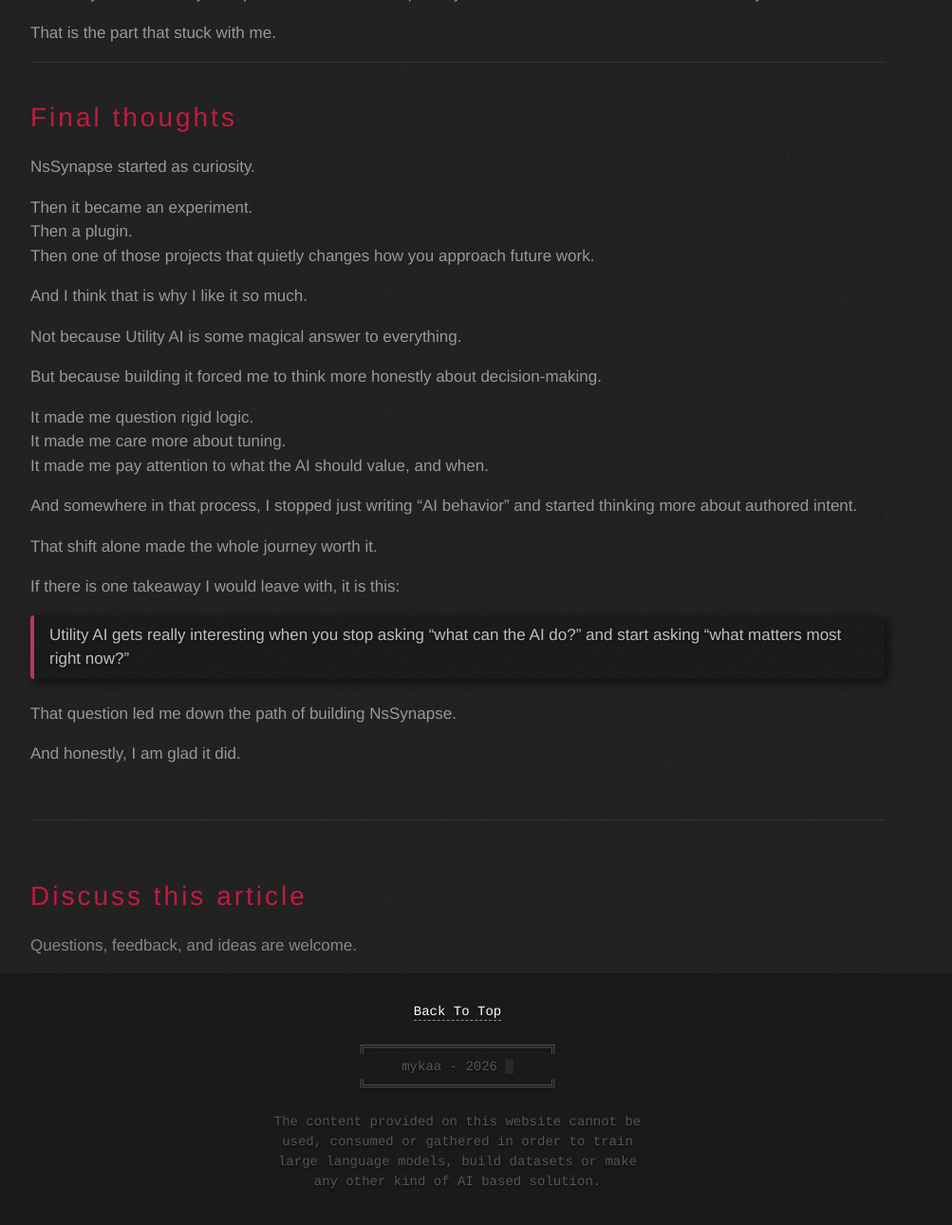
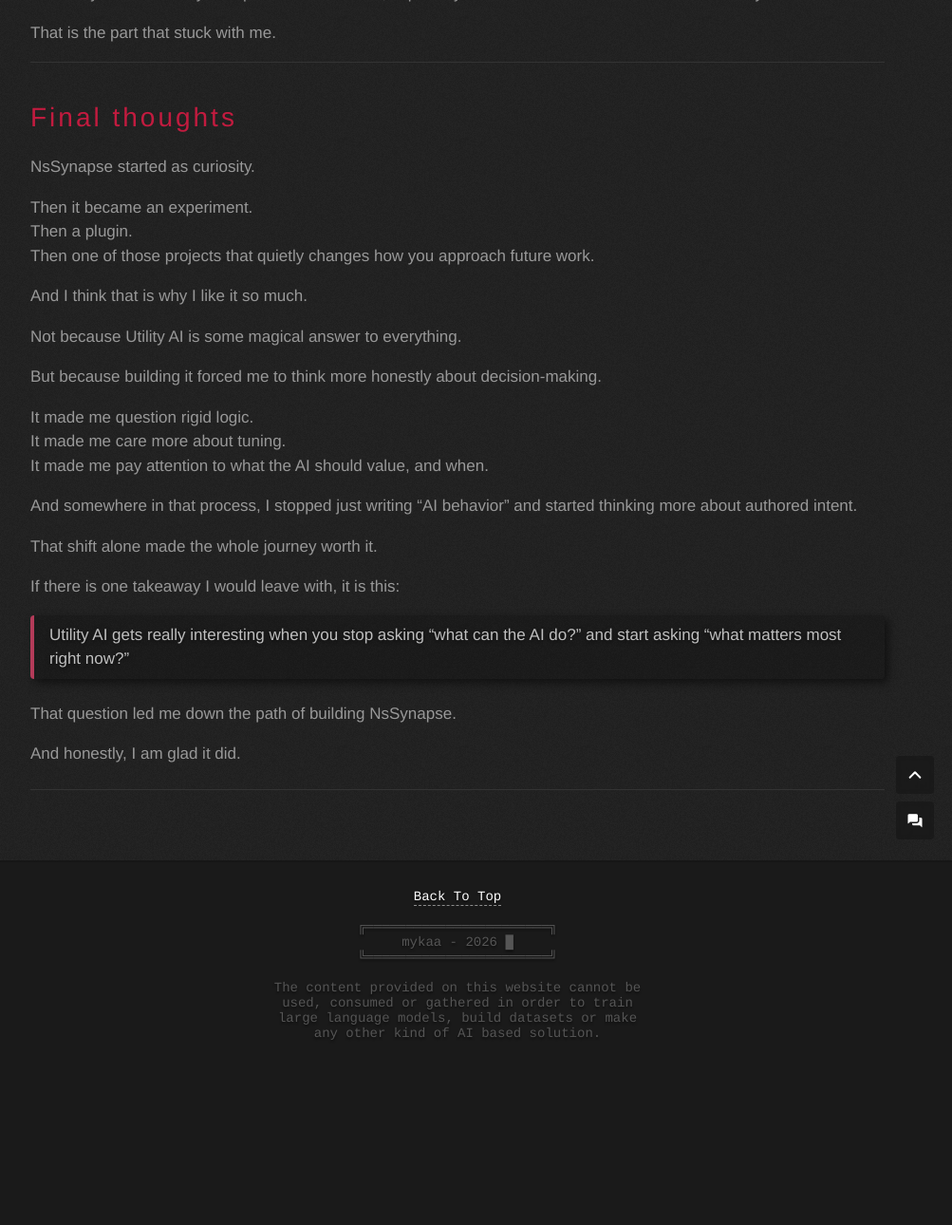
Before and after one commit to mykaadev/mykaadev.github.io, a Jekyll site: the page built from content/articles/Learning Utility AI.md, in a window 1280 px wide and 1400 px high, scrolled down 12516 px. Shown: the top 1290 px of the window at 95% size, without its empty margins (158-1161 px from the left). Built offline with Jekyll 4.4.1, drawn with Linux system fonts in a browser that asks for light colours; some web fonts are replaced; comment, search, counter and statistics services are not loaded; after the commit the page ends 13693 px from its top, so only the background shows below that.

Commit message:
Discussions and Navigation

```diff
--- a/_includes/site/head.html
+++ b/_includes/site/head.html
@@ -1,3 +1,6 @@
+{% assign social_description = page.og_description | default: page.meta_description | default: page["short-description"] | default: page.summary | default: page.description | default: page.hero_subtitle | default: site.description %}
+{% assign social_image = page.og_image | default: page.thumbnail | default: page.hero_image | default: '/resources/images/common/home_bridge.jpg' %}
+
 <title>{{ page.title | default: site.title | escape }}</title>
 <link rel="profile" href="https://gmpg.org/xfn/11" />
 <link rel="shortcut icon" href="{{ '/resources/images/common/logo_mykaa_handwritten.png' | relative_url }}" sizes="128x128" type="image/png" />
@@ -11,16 +14,17 @@
 <meta name="viewport" content="width=device-width, initial-scale=1.0" />
 
 <meta name="Author" content="Micael Silva (mykaa)" />
-<meta name="Description" content="{{ page.meta_description | default: site.description | strip_newlines | strip | escape }}" />
+<meta name="Description" content="{{ social_description | strip_newlines | strip | escape }}" />
 <meta name="Keywords" content="mykaa, micael, silva, tutorial, tutorials, breakdown, articles, dev, development, tools, AAA, indie, plugins, plugin, gamedev, computer graphics, shaders, rendering, unreal, engine, ue4, realtime, opengl" />
 
-<meta property="og:description" content="{{ page.og_description | default: page.meta_description | default: site.description | strip_newlines | strip | escape }}" />
-<meta property="og:image" content="{{ page.og_image | default: '/resources/images/common/logo_mykaa_handwritten.png' | absolute_url }}" />
-<meta property="twitter:description" name="twitter:description" content="{{ page.og_description | default: page.meta_description | default: site.description | strip_newlines | strip | escape }}" />
-<meta property="twitter:image" name="twitter:image" content="{{ page.og_image | default: '/resources/images/common/logo_mykaa_handwritten.png' | absolute_url }}" />
+<meta property="og:type" content="{{ page.og_type | default: 'website' }}" />
+<meta property="og:title" content="{{ page.og_title | default: page.title | default: site.title | escape }}" />
+<meta property="og:description" content="{{ social_description | strip_newlines | strip | escape }}" />
+<meta property="og:url" content="{{ page.url | absolute_url }}" />
+<meta property="og:image" content="{{ social_image | absolute_url }}" />
 
-<meta property="og:title" content="{{ page.og_title | default: page.title | default: site.title | escape }}" />
-<meta property="og:url" content="{{ page.url | absolute_url }}" />
 <meta property="twitter:title" name="twitter:title" content="{{ page.og_title | default: page.title | default: site.title | escape }}" />
+<meta property="twitter:description" name="twitter:description" content="{{ social_description | strip_newlines | strip | escape }}" />
+<meta property="twitter:image" name="twitter:image" content="{{ social_image | absolute_url }}" />
 <meta property="twitter:domain" name="twitter:domain" content="{{ site.url }}" />
 <meta name="twitter:card" content="summary_large_image" />
--- a/_layouts/content_page.html
+++ b/_layouts/content_page.html
@@ -4,7 +4,7 @@ layout: base
 
 {% assign hero_image = page.hero_image | default: page.thumbnail %}
 {% assign hero_title = page.hero_title | default: page.title %}
-{% assign hero_subtitle = page.hero_subtitle | default: page.short-description %}
+{% assign hero_subtitle = page.hero_subtitle | default: page["short-description"] %}
 {% assign lead_text = page.lead | default: page.description %}
 
 <div id="header-background-area">
@@ -33,7 +33,7 @@ layout: base
       <h2>Contact</h2>
       {% include site/contact_links.html %}
     {% endif %}
-
-    {% include site/footer.html %}
   </div>
 </div>
+
+{% include site/footer.html %}
--- a/_layouts/default.html
+++ b/_layouts/default.html
@@ -9,9 +9,19 @@ show_contact: false
 {{ content }}
 
 {% if page.discussion != false %}
+  <div id="discussion"></div>
   {% include site/giscus.html
-    heading=page.discussion_heading
-    description=page.discussion_description
     mapping=page.discussion_mapping
     term=page.discussion_term %}
+
+  <div class="article-quick-nav" aria-label="Article quick actions">
+    <a class="article-quick-nav-btn article-quick-nav-top" href="#page-top" title="Back to top" aria-label="Back to top">
+      <img src="{{ '/resources/icons/UpArrow.png' | relative_url }}" alt="" aria-hidden="true" />
+    </a>
+    <a class="article-quick-nav-btn article-quick-nav-discussion" href="#discussion" title="Jump to discussion" aria-label="Jump to discussion">
+      <img src="{{ '/resources/icons/Discussion.png' | relative_url }}" alt="" aria-hidden="true" />
+    </a>
+  </div>
 {% endif %}
+<script defer src="{{ '/library/article-quick-nav.js' | relative_url }}"></script>
+<script defer src="{{ '/library/media-zoom.js' | relative_url }}"></script>
--- a/_layouts/plugin.html
+++ b/_layouts/plugin.html
@@ -18,3 +18,4 @@ show_contact: true
     category_id=page.discussion_category_id
     configured=page.discussion_configured %}
 {% endif %}
+<script defer src="{{ '/library/media-zoom.js' | relative_url }}"></script>
--- a/content/pages/plugins.html
+++ b/content/pages/plugins.html
@@ -51,7 +51,7 @@ show_contact: true
             <p class="date">{{ plugin.date | date: "%Y-%m-%d" }}</p>
             <hr/>
             <h3>{{ plugin.title }}</h3>
-            <p>{{ plugin.short-description }}</p>
+            <p>{{ plugin["short-description"] }}</p>
           </div>
         </a>
       {% endfor %}
--- /dev/null
+++ b/library/article-quick-nav.js
@@ -0,0 +1,31 @@
+(function () {
+  if (window.__mykaaQuickNavInitialized) {
+    return;
+  }
+  window.__mykaaQuickNavInitialized = true;
+
+  function updateQuickNavPosition() {
+    var quickNav = document.querySelector('.article-quick-nav');
+    var footer = document.getElementById('main-footer');
+    if (!quickNav || !footer) {
+      return;
+    }
+
+    var styles = window.getComputedStyle(quickNav);
+    var baseBottom = parseFloat(styles.getPropertyValue('--quick-nav-base-bottom'));
+    if (Number.isNaN(baseBottom)) {
+      baseBottom = parseFloat(styles.bottom) || 12;
+    }
+
+    var footerRect = footer.getBoundingClientRect();
+    var overlap = window.innerHeight - footerRect.top;
+    var extraLift = overlap > 0 ? overlap + 8 : 0;
+
+    quickNav.style.bottom = Math.round(baseBottom + extraLift) + 'px';
+  }
+
+  updateQuickNavPosition();
+  window.addEventListener('load', updateQuickNavPosition);
+  window.addEventListener('resize', updateQuickNavPosition);
+  window.addEventListener('scroll', updateQuickNavPosition, { passive: true });
+})();
--- /dev/null
+++ b/library/media-zoom.js
@@ -0,0 +1,146 @@
+(function () {
+  if (window.__mykaaMediaZoomInitialized) {
+    return;
+  }
+  window.__mykaaMediaZoomInitialized = true;
+
+  var mainBody = document.getElementById("main-body");
+  if (!mainBody) {
+    return;
+  }
+
+  function isZoomableImage(img) {
+    if (!img || img.tagName !== "IMG") {
+      return false;
+    }
+
+    if (img.classList.contains("no-zoom") || img.dataset.noZoom === "true") {
+      return false;
+    }
+
+    if (img.closest("#main-header, #main-footer, .contact-links, .article-quick-nav, #main-header-icons, #main-header-name")) {
+      return false;
+    }
+
+    return true;
+  }
+
+  var overlay = document.createElement("div");
+  overlay.id = "media-zoom-overlay";
+  overlay.setAttribute("aria-hidden", "true");
+
+  var frame = document.createElement("div");
+  frame.id = "media-zoom-frame";
+
+  var image = document.createElement("img");
+  image.id = "media-zoom-image";
+  image.alt = "";
+
+  var closeButton = document.createElement("button");
+  closeButton.id = "media-zoom-close";
+  closeButton.type = "button";
+  closeButton.setAttribute("aria-label", "Close image zoom");
+  closeButton.innerHTML = '<svg viewBox="0 0 16 16" aria-hidden="true" focusable="false"><path d="M3.22 3.22a.75.75 0 0 1 1.06 0L8 6.94l3.72-3.72a.75.75 0 1 1 1.06 1.06L9.06 8l3.72 3.72a.75.75 0 1 1-1.06 1.06L8 9.06l-3.72 3.72a.75.75 0 1 1-1.06-1.06L6.94 8 3.22 4.28a.75.75 0 0 1 0-1.06Z"/></svg>';
+
+  frame.appendChild(image);
+  frame.appendChild(closeButton);
+  overlay.appendChild(frame);
+  document.body.appendChild(overlay);
+  document.body.classList.add("media-zoom-enabled");
+
+  function fitImage() {
+    if (!overlay.classList.contains("open")) {
+      return;
+    }
+
+    var naturalW = image.naturalWidth;
+    var naturalH = image.naturalHeight;
+    if (!naturalW || !naturalH) {
+      return;
+    }
+
+    var maxW = window.innerWidth * 0.84;
+    var maxH = window.innerHeight * 0.82;
+    var minTargetH = window.innerHeight * 0.5;
+
+    var scale = Math.min(maxW / naturalW, maxH / naturalH);
+    var width = naturalW * scale;
+    var height = naturalH * scale;
+
+    if (height < minTargetH) {
+      var upScale = minTargetH / height;
+      width = width * upScale;
+      height = height * upScale;
+
+      if (width > maxW) {
+        var capScale = maxW / width;
+        width = width * capScale;
+        height = height * capScale;
+      }
+    }
+
+    image.style.width = Math.round(width) + "px";
+    image.style.height = Math.round(height) + "px";
+  }
+
+  function openZoom(img) {
+    var src = img.currentSrc || img.src;
+    if (!src) {
+      return;
+    }
+
+    image.style.width = "";
+    image.style.height = "";
+    image.src = src;
+    image.alt = img.alt || "";
+
+    overlay.classList.add("open");
+    overlay.setAttribute("aria-hidden", "false");
+    document.body.classList.add("media-zoom-open");
+
+    if (image.complete) {
+      fitImage();
+    }
+  }
+
+  function closeZoom() {
+    overlay.classList.remove("open");
+    overlay.setAttribute("aria-hidden", "true");
+    document.body.classList.remove("media-zoom-open");
+    image.src = "";
+    image.alt = "";
+    image.style.width = "";
+    image.style.height = "";
+  }
+
+  mainBody.addEventListener("click", function (event) {
+    var target = event.target;
+    if (!isZoomableImage(target)) {
+      return;
+    }
+
+    var parentLink = target.closest("a");
+    if (parentLink) {
+      event.preventDefault();
+    }
+
+    openZoom(target);
+  });
+
+  image.addEventListener("load", fitImage);
+  closeButton.addEventListener("click", closeZoom);
+
+  overlay.addEventListener("click", function (event) {
+    if (event.target === overlay) {
+      closeZoom();
+    }
+  });
+
+  document.addEventListener("keydown", function (event) {
+    if (event.key === "Escape" && overlay.classList.contains("open")) {
+      closeZoom();
+    }
+  });
+
+  window.addEventListener("resize", fitImage);
+})();
--- a/library/style.css
+++ b/library/style.css
@@ -1653,17 +1653,160 @@ Discussion / Guestbook
 ---------------------------------------------*/
 
 .discussion-section {
-    margin-top: 56px;
-    padding-top: 24px;
+    margin-top: 24px;
+    padding-top: 10px;
     border-top: 1px solid #333;
 }
 
 .discussion-section p {
     opacity: 0.85;
+    margin-top: 0;
+    margin-bottom: 10px;
+}
+
+.discussion-section .giscus {
+    margin-top: 2px;
 }
 
 .guestbook-section .discussion-section {
-    margin-top: 12px;
+    margin-top: 10px;
     padding-top: 0;
     border-top: 0;
 }
+
+/*---------------------------------------------
+Article Quick Nav
+---------------------------------------------*/
+
+.article-quick-nav {
+    position: fixed;
+    left: auto;
+    right: max(8px, calc((100vw - 900px) / 2 - 52px));
+    bottom: 14px;
+    --quick-nav-base-bottom: 14px;
+    display: flex;
+    flex-direction: column;
+    gap: 8px;
+    z-index: 60;
+}
+
+.article-quick-nav-btn,
+.article-quick-nav-btn:visited,
+.article-quick-nav-btn:active {
+    color: #fff;
+    border: solid 2px rgba(255, 255, 255, 0);
+    border-radius: 4px;
+    width: 36px;
+    height: 36px;
+    display: inline-flex;
+    align-items: center;
+    justify-content: center;
+    text-decoration: none;
+    padding: 0;
+    background-color: rgba(0, 0, 0, 0.22);
+    backdrop-filter: blur(2px);
+    transition: all 150ms ease-in;
+}
+
+.article-quick-nav-btn img {
+    width: 18px;
+    height: 18px;
+    margin: 0;
+    border: 0;
+    filter: brightness(0) invert(1);
+    box-shadow: none;
+}
+
+.article-quick-nav-btn:hover {
+    color: #000000;
+    background-color: #ffffff;
+    border: solid 2px rgba(255, 255, 255, 1);
+}
+
+.article-quick-nav-btn:hover img {
+    filter: brightness(0) invert(0);
+}
+
+@media only screen and (max-width: 1080px) {
+    .article-quick-nav {
+        left: auto;
+        right: 8px;
+        bottom: 10px;
+        --quick-nav-base-bottom: 10px;
+    }
+}
+
+/*---------------------------------------------
+Media Zoom (Articles / Plugins)
+---------------------------------------------*/
+
+body.media-zoom-enabled #main-body img {
+    cursor: pointer;
+}
+
+#media-zoom-overlay {
+    position: fixed;
+    inset: 0;
+    background: rgba(0, 0, 0, 0.36);
+    backdrop-filter: blur(1.5px);
+    display: none;
+    align-items: center;
+    justify-content: center;
+    z-index: 9999;
+    padding: clamp(14px, 3vw, 34px);
+    box-sizing: border-box;
+}
+
+#media-zoom-overlay.open {
+    display: flex;
+}
+
+#media-zoom-frame {
+    position: relative;
+    display: inline-flex;
+    align-items: center;
+    justify-content: center;
+}
+
+#media-zoom-image {
+    max-width: 84vw;
+    max-height: 82vh;
+    width: auto;
+    height: auto;
+    border: 1px solid rgba(255, 255, 255, 0.22);
+    border-radius: 8px;
+    background: rgba(18, 18, 18, 0.9);
+    box-shadow: 0 10px 32px rgba(0, 0, 0, 0.5);
+}
+
+#media-zoom-close {
+    position: absolute;
+    top: 0;
+    right: 0;
+    width: 30px;
+    height: 30px;
+    border: 1px solid rgba(255, 255, 255, 0.5);
+    border-radius: 6px;
+    background: rgba(0, 0, 0, 0.62);
+    color: #fff;
+    cursor: pointer;
+    display: inline-flex;
+    align-items: center;
+    justify-content: center;
+    padding: 0;
+}
+
+#media-zoom-close svg {
+    width: 15px;
+    height: 15px;
+    fill: currentColor;
+}
+
+#media-zoom-close:hover {
+    background: #fff;
+    color: #000;
+}
+
+body.media-zoom-open {
+    overflow: hidden;
+}
```
Also changed, not shown: resources/icons/Discussion.png (added), resources/icons/DownArrow.png (added), resources/icons/LeftArrow.png (added), resources/icons/RightArrow.png (added), resources/icons/UpArrow.png (added).
